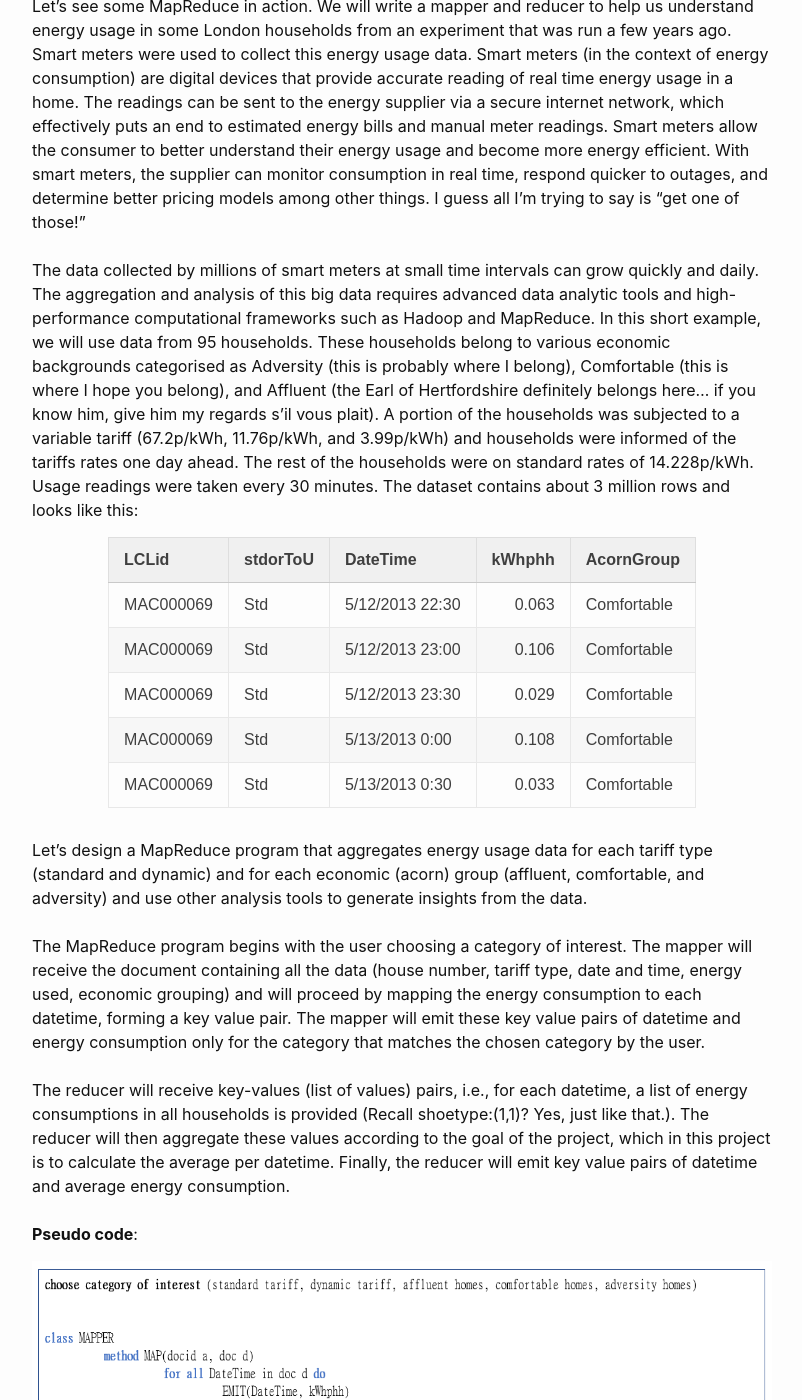
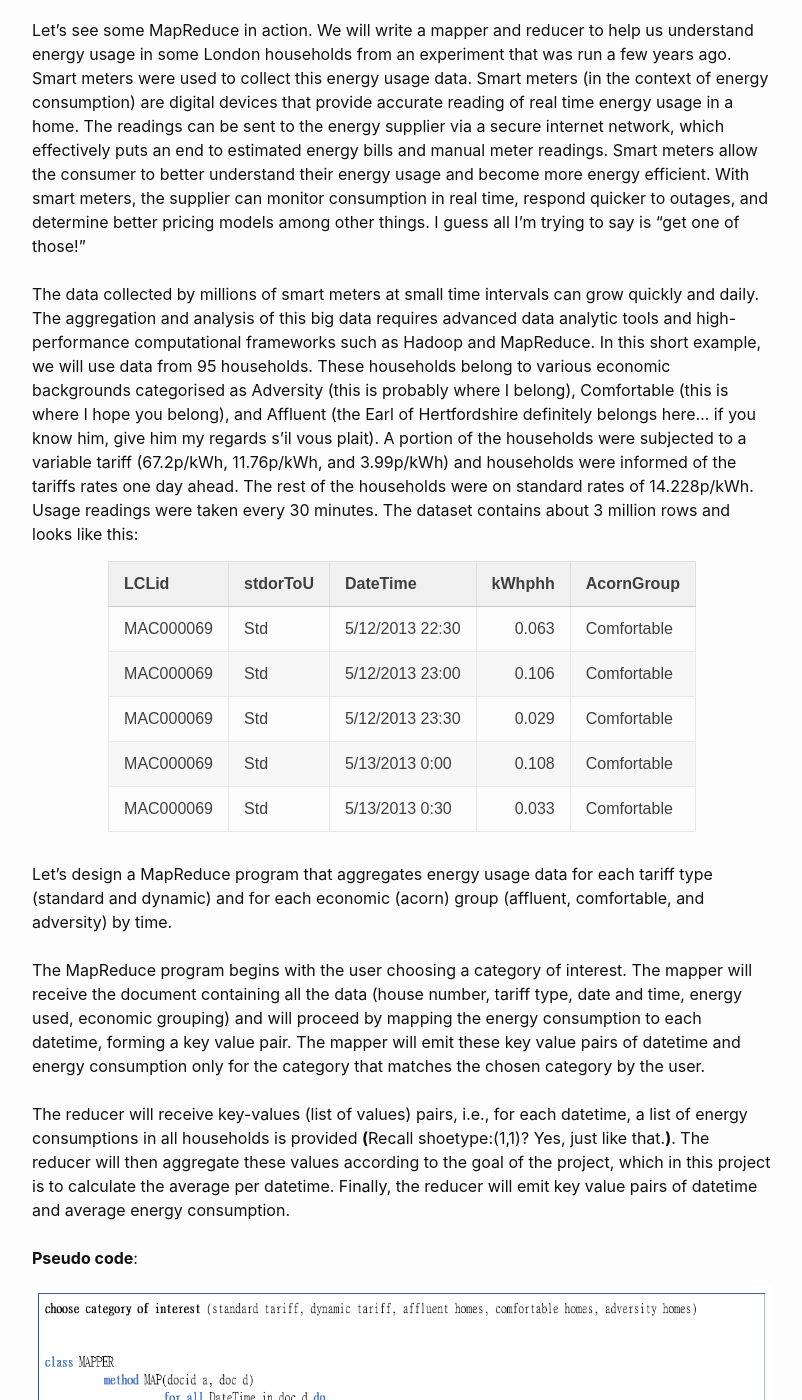
Before and after one commit to pgrugwiro/dataful-blog, a Jekyll site: the page built from _posts/2021-04-26-taming-bigdata-mapreduce.md, in a window 1280 px wide and 1400 px high, scrolled down 4444 px. Shown: the whole window, without its empty margins (238-1040 px from the left). Built offline with Jekyll 4.4.1, drawn with Linux system fonts in a browser that asks for light colours; some of the changed text lies outside the part shown.

Commit message:
mapreduce post

```diff
--- a/_posts/2021-04-26-taming-bigdata-mapreduce.md
+++ b/_posts/2021-04-26-taming-bigdata-mapreduce.md
@@ -132,7 +132,8 @@
 analysis tools, is that it is **simple enough** that it can be picked up by
 just about **anyone in the data analysis community** and does not require advanced
 programming knowledge. **It’s a low code tool**.
-
+<br>
+<br>
 #### **MapReduce – How’s that Really?**
 
 Let’s see some MapReduce in action. We will write a mapper and reducer
@@ -155,7 +156,7 @@
 households. These households belong to various economic backgrounds
 categorised as Adversity (this is probably where I belong), Comfortable
 (this is where I hope you belong), and Affluent (the Earl of
-Hertfordshire definitely belongs here... if you know him, give him my regards s'il vous plait). A portion of the households was subjected to a variable tariff (67.2p/kWh, 11.76p/kWh, and 3.99p/kWh)
+Hertfordshire definitely belongs here... if you know him, give him my regards s'il vous plait). A portion of the households were subjected to a variable tariff (67.2p/kWh, 11.76p/kWh, and 3.99p/kWh)
 and households were informed of the tariffs rates one day ahead. The
 rest of the households were on standard rates of 14.228p/kWh.
 Usage readings were taken every 30 minutes. The dataset contains about 3
@@ -379,8 +380,7 @@
 
 Let’s design a MapReduce program that aggregates energy usage data for
 each tariff type (standard and dynamic) and for each economic (acorn) group
-(affluent, comfortable, and adversity) and use other analysis tools to
-generate insights from the data. <br><br>The MapReduce program begins with the
+(affluent, comfortable, and adversity) by time. <br><br>The MapReduce program begins with the
 user choosing a category of interest. The mapper will receive the
 document containing all the data (house number, tariff type, date and
 time, energy used, economic grouping) and will proceed by mapping the
@@ -389,7 +389,7 @@
 consumption only for the category that matches the chosen category by
 the user. <br><br>The reducer will receive key-values (list of values) pairs,
 i.e., for each datetime, a list of energy consumptions in all households
-is provided (Recall shoetype:(1,1)? Yes, just like that.). The reducer will then aggregate these values according to
+is provided **(**Recall shoetype:(1,1)? Yes, just like that.**)**. The reducer will then aggregate these values according to
 the goal of the project, which in this project is to calculate the
 average per datetime. Finally, the reducer will emit key value pairs of
 datetime and average energy consumption. <br><br>
@@ -461,7 +461,7 @@
 Step 5. And finally, download aggregated data from HDFS to local disk for further
 analysis.
 
-**Boom\!** That’s it. With just a few keystrokes, you have tamed big data\!<br>
+**Boom\!** That’s it. With just a few keystrokes, you have tamed big data\!<br><br>
 The ever-growing size of data requires novel and powerful data analysis
 tools to gain real time insights. MapReduce programming
 makes it possible to perform calculations, from the basic calculations
@@ -503,13 +503,31 @@
 rate tariffs. This indicates that they are very conscious about money
 spent on electricity would do whatever it takes to save.
 
+<p align="center">
+  <img width="600" height="280" src="https://raw.githubusercontent.com/pgrugwiro/dataful-blog/main/_images/_post5/tariffecoadversity.PNG">
+</p>
+
 Households in comfortable category on dynamic tariff use more energy in
 comparison to those on flat rate tariff. This indicates that middle
 class people are lenient in changing their energy usage habits even when
 provided with opportunities to save.
+
+<p align="center">
+  <img width="600" height="280" src="https://raw.githubusercontent.com/pgrugwiro/dataful-blog/main/_images/_post5/tariffecocomfortable.PNG">
+</p>
 
 Households categorised as affluent who are on dynamic tariff use
 slightly less energy in comparison to those on standard flat rate
 tariff. This is an interesting finding, indicating that the richest
 households would tend to be more frugal in their energy usage when
 alerted about the prices ahead of time.
+
+<p align="center">
+  <img width="600" height="280" src="https://raw.githubusercontent.com/pgrugwiro/dataful-blog/main/_images/_post5/tariffecoaffluent.PNG">
+</p>
+
+Data source: London Data Store
+
+So, what will you use MapReduce to do?
+
+#### NEVER.STOP.LEARNING
```
Also changed, not shown: other parts of _posts/2021-04-26-taming-bigdata-mapreduce.md (+3 -3 lines).
